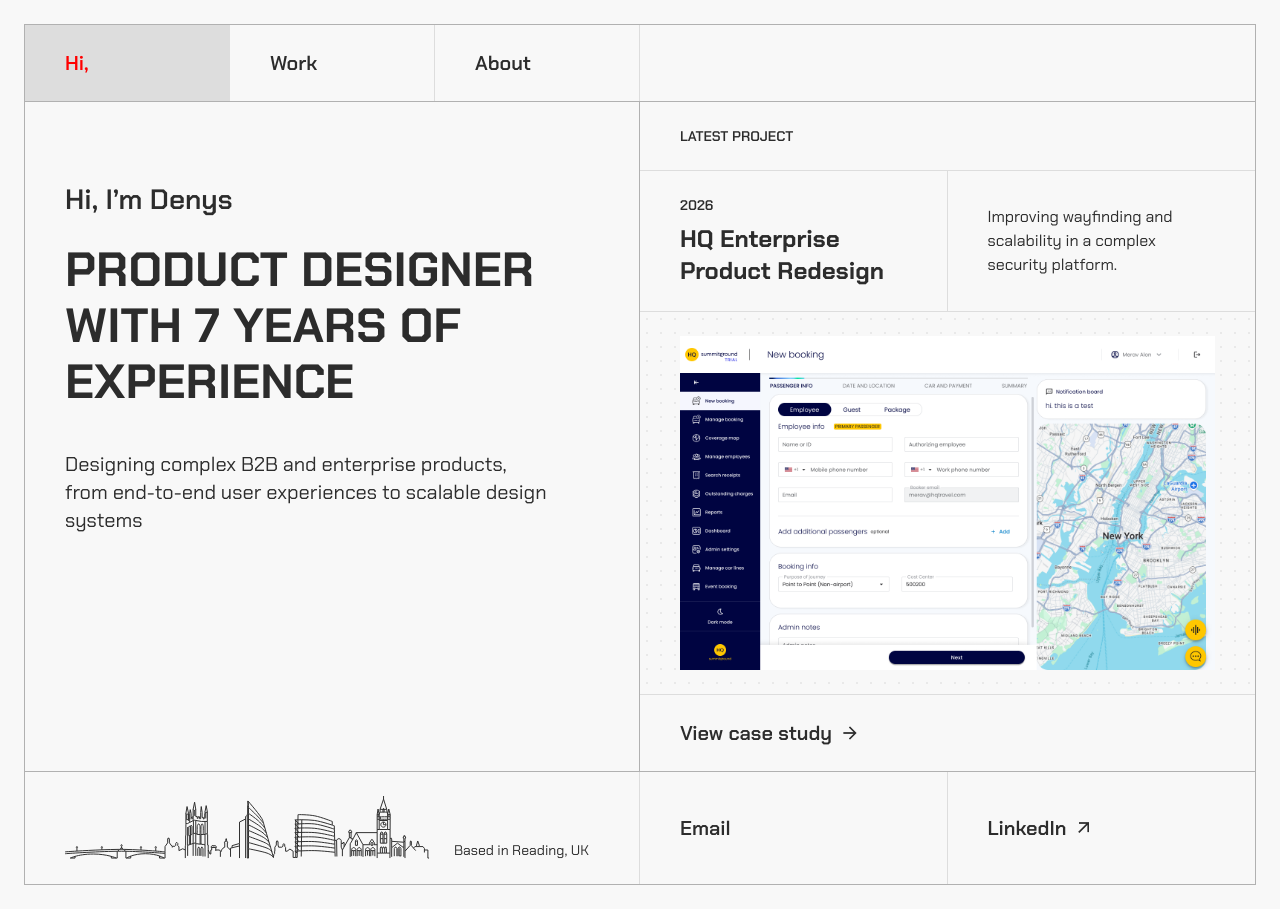
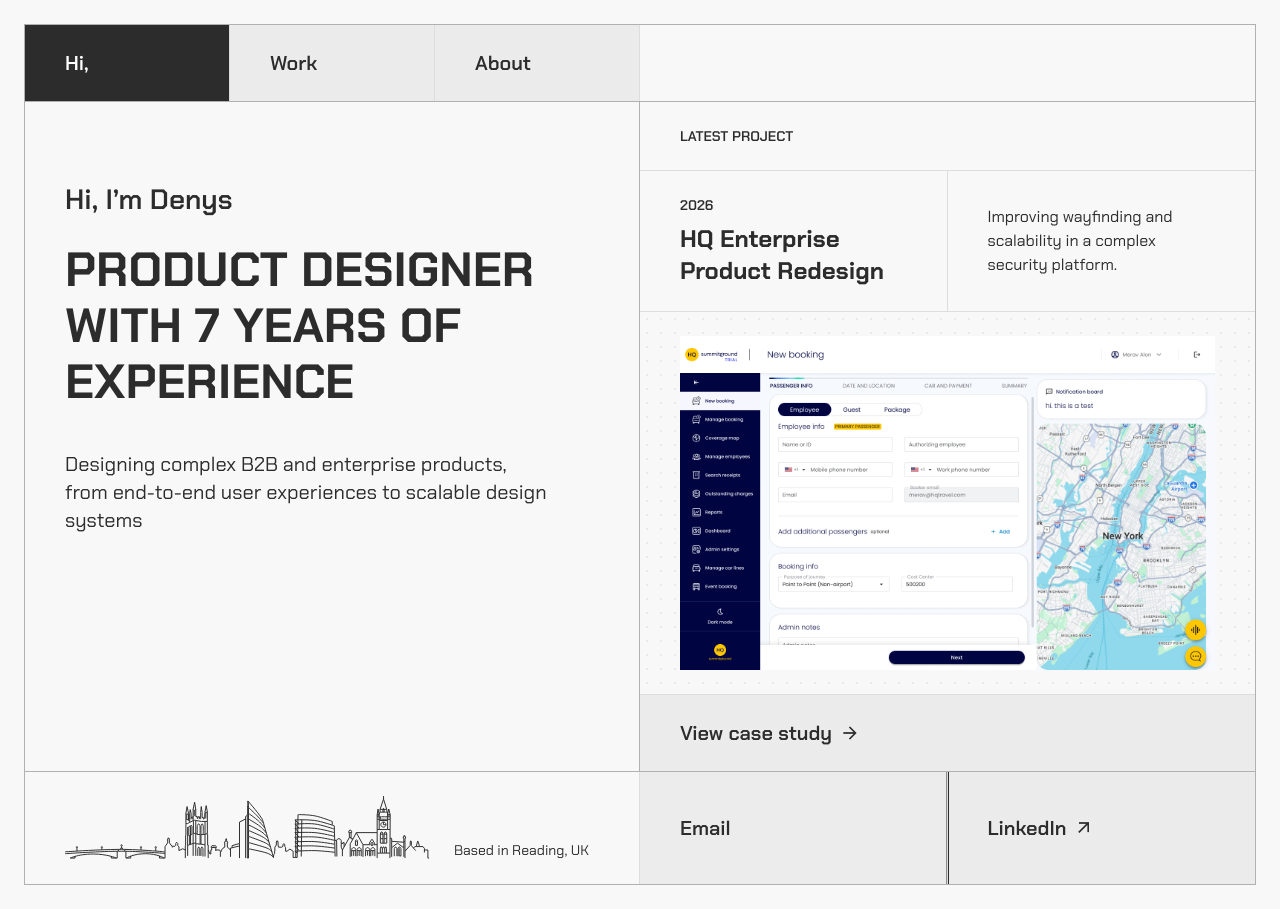
Before and after one commit to dzag77/portfolio-website, a React (Vite) app: page / in a window 1280 px wide. In both pictures the pointer is over the button "Hi,". Built offline with nearby package versions, Linux system fonts and the light colour scheme.

Commit message:
Add animated hover effect to site buttons

```diff
--- a/src/styles.css
+++ b/src/styles.css
@@ -948,11 +948,34 @@ a {
 .image-card { padding: var(--responsive-layout-image-container-inset); background: var(--mapped-surface-image-container); }
 .coming p { border-width: var(--responsive-layout-image-container-inset); }
 .detail-image img { padding: var(--responsive-layout-image-container-inset); }
-.nav button:hover, .case-link:hover, .footer a:hover, .about-cv:hover { background: var(--mapped-surface-default-hover); }
-.nav button:active, .case-link:active, .footer a:active, .about-cv:active { background: var(--mapped-surface-default-active); }
+:is(.nav button, .case-link, .breadcrumbs button, .footer a, .about-cv) {
+  background-color: var(--primitives-grey-300);
+  background-image: linear-gradient(
+    to right,
+    var(--primitives-grey-900) 0 50%,
+    var(--primitives-grey-300) 50% 100%
+  );
+  background-position: 100% 0;
+  background-size: 200% 100%;
+  transition:
+    background-position 400ms ease,
+    color 200ms ease;
+}
+:is(.nav button, .case-link, .breadcrumbs button, .footer a, .about-cv):hover,
+:is(.nav button, .case-link, .breadcrumbs button, .footer a, .about-cv):active {
+  background-position: 0 0;
+  color: var(--semantic-white);
+}
+:is(.case-link, .footer a):hover .arrow,
+:is(.case-link, .footer a):active .arrow {
+  filter: brightness(0) invert(1);
+}
 button:focus-visible, a:focus-visible { outline: var(--semantic-border-width-strong) solid var(--mapped-text-default-accent); outline-offset: -3px; }
 .home-grid > *, .work-grid > *, .about-grid > *, .project-meta > * { min-width: 0; }
-@media (prefers-reduced-motion: reduce) { html { scroll-behavior: auto; } }
+@media (prefers-reduced-motion: reduce) {
+  html { scroll-behavior: auto; }
+  :is(.nav button, .case-link, .breadcrumbs button, .footer a, .about-cv) { transition: none; }
+}
 
 /* The existing project raster already includes its 16px image-container frame. */
 .image-card { padding: 0; }
```
